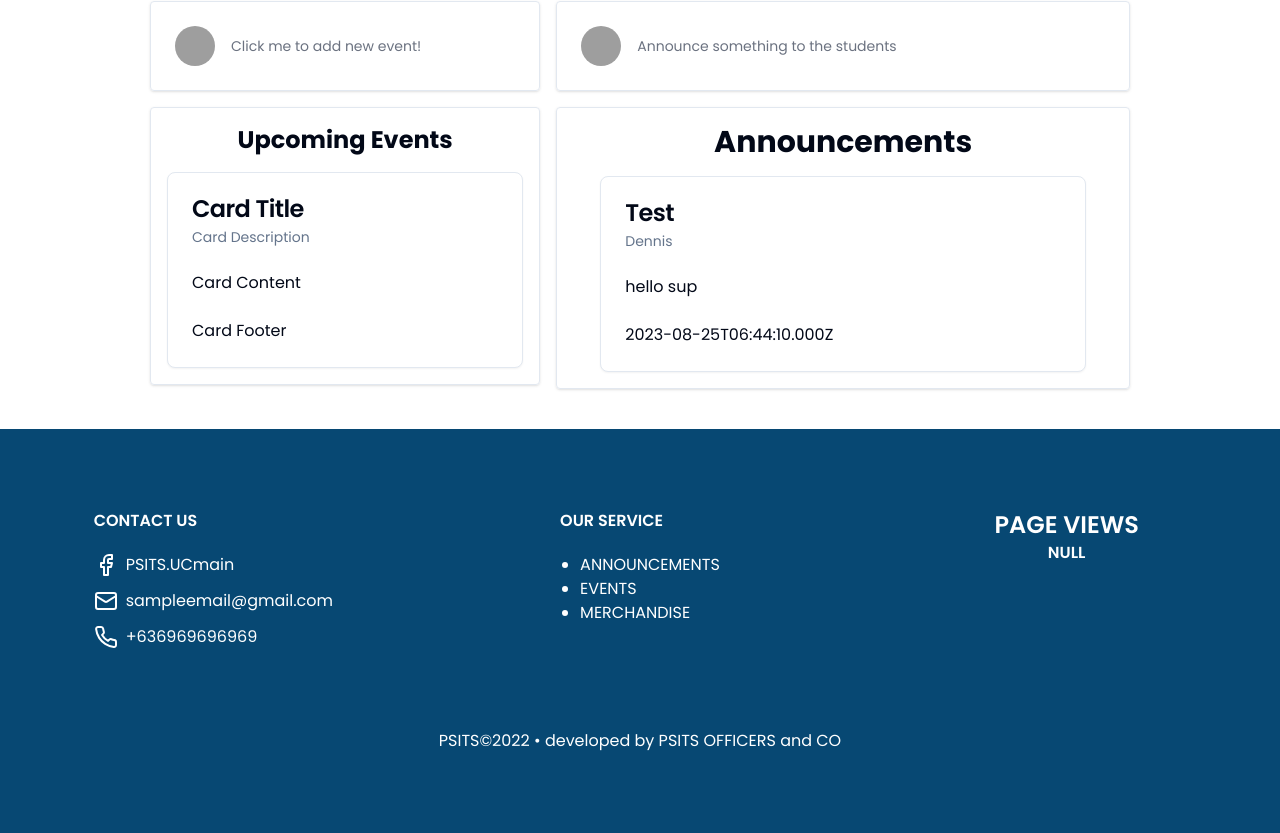
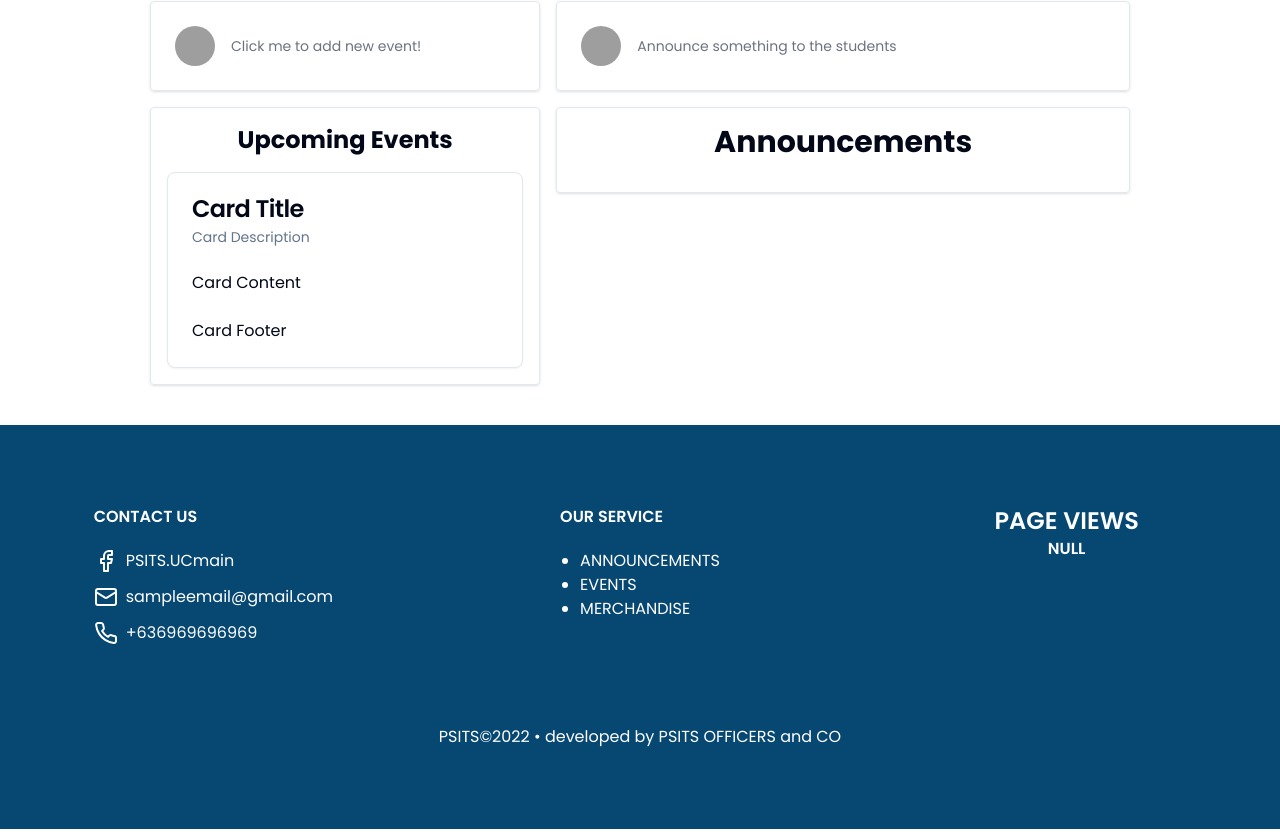
Before and after one commit to PSITS-UC-MAIN/PSITS-WEB, a React (Vite) app in the folder frontend/psits_frontend/: page / in a window 1280 px wide. Shown: the part 869-1702 px from the top of the page. Built offline with nearby package versions, Linux system fonts and the light colour scheme; grey boxes are pictures that could not be loaded.

Commit message:
Removed the initial state of announcements & events useState

```diff
--- a/frontend/psits_frontend/src/pages/Home.tsx
+++ b/frontend/psits_frontend/src/pages/Home.tsx
@@ -27,26 +27,8 @@ interface Events {
 }
 
 const Home = () => {
-  const [announcements, setAnnouncements] = useState<Announcements[]>([
-    {
-      id: "1234",
-      title: "Test",
-      creationDate: new Date(),
-      author: "Dennis",
-      content: "hello sup",
-      photo_img_links: "dennis",
-    },
-  ]);
-  const [events, setEvents] = useState<Events[]>([
-    {
-      id: "1234",
-      title: "Test",
-      creationDate: new Date(),
-      eventDate: new Date(),
-      content: "hello sup",
-      photo_img_links: "dennis",
-    },
-  ]);
+  const [announcements, setAnnouncements] = useState<Announcements[]>([]);
+  const [events, setEvents] = useState<Events[]>([]);
 
   // useEffect(() => {
   //   const getAnnouncements = async () => {
```
